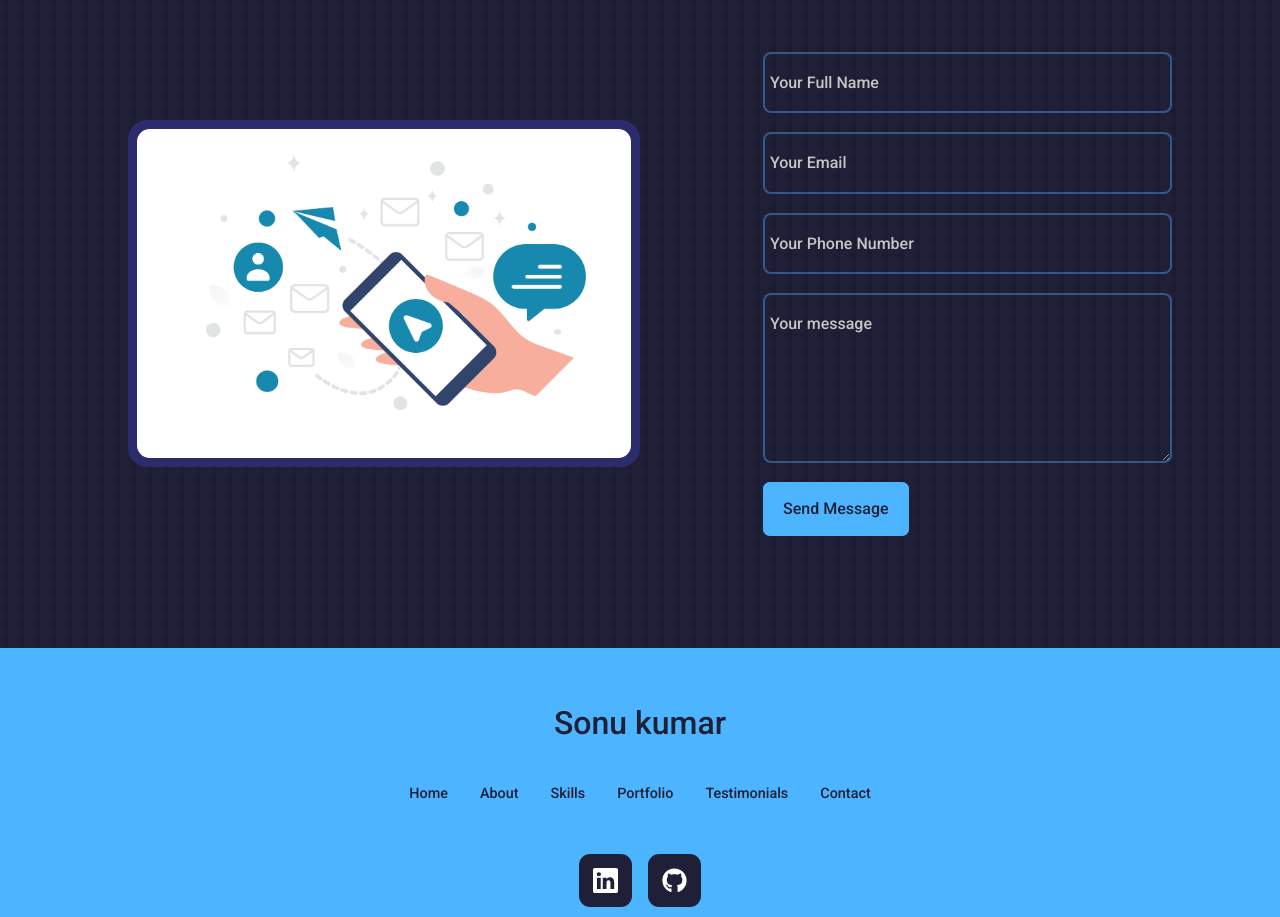
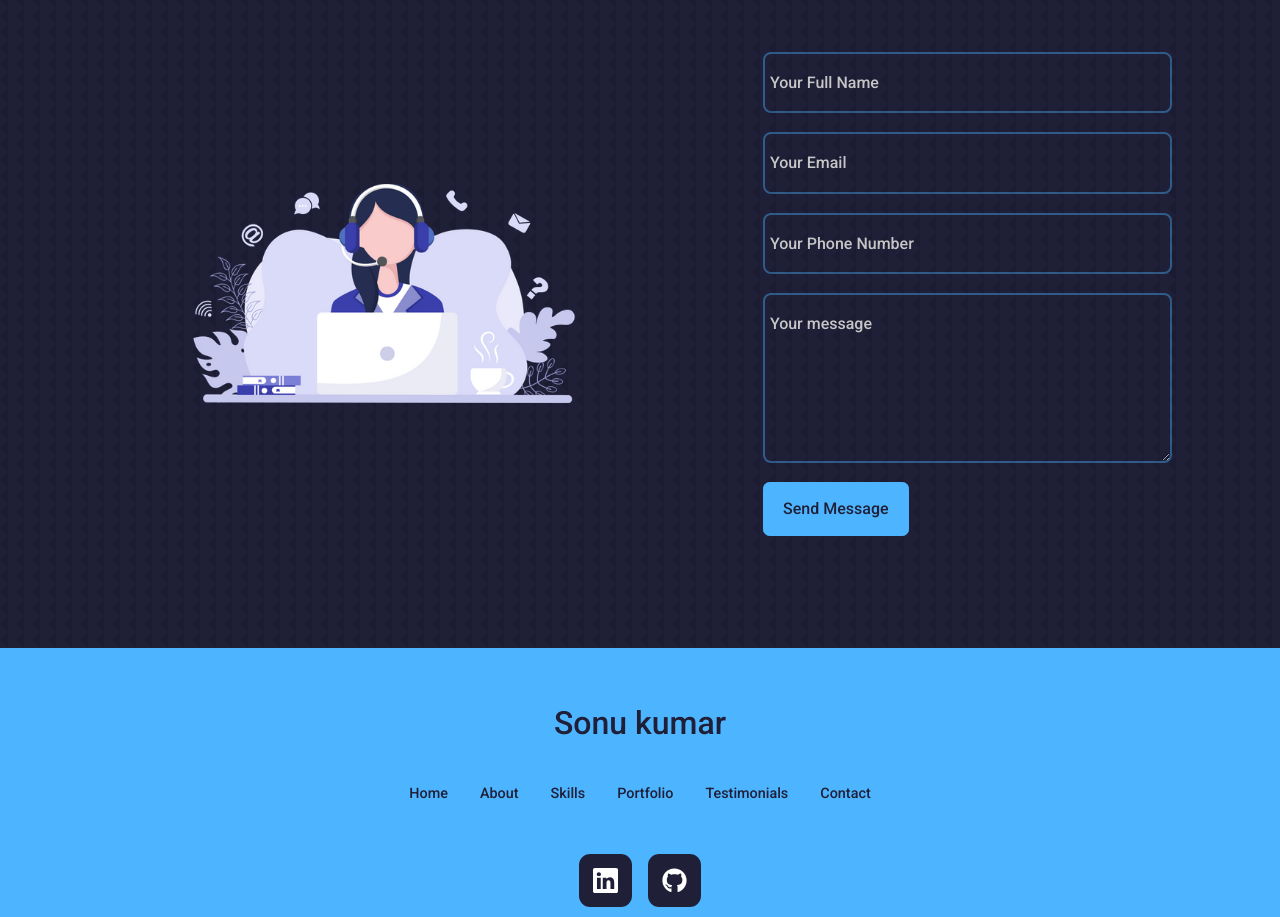
Before and after one commit to Sonu8544/sonukumar, a React (Create React App) app: page / in a window 1280 px wide. Shown: the part 2040-2957 px from the top of the page. Built offline with nearby package versions, Linux system fonts and the light colour scheme.

Commit message:
fix image contact us

```diff
--- a/src/components/contact/Contact.jsx
+++ b/src/components/contact/Contact.jsx
@@ -1,6 +1,7 @@
 import React, { useRef, useState } from 'react';
 import emailjs from '@emailjs/browser';
-import contactImage from '../../assets/contact-me.jpg'
+// import contactImage from '../../assets/contact-me.jpg'
+import contactImage from '../../assets/contact-me.webp'
 import './contact.css';
 
 const Contact = () => {
--- a/src/components/contact/contact.css
+++ b/src/components/contact/contact.css
@@ -13,21 +13,30 @@
 }
 
 .contact__option img {
-    border-radius: .8rem;
+  border-radius: 0.8rem;
 }
 
 .contact__option {
-    background: var(--color-bg-variant);
-    padding: .5rem;
+  /* background: var(--color-bg-variant); */
+  padding: 0.5rem;
   border-radius: 1.2rem;
   text-align: center;
-    border: 1px solid transparent;
+  /* border: 1px solid transparent; */
   transition: var(--transition);
 }
 
 .contact__option:hover {
   background: transparent;
   border-color: var(--color-primary-variant);
+}
+
+.contact__option:hover img {
+  transform: scale(1.2);
+  transition: transform 0.3s ease-in-out; /* Adjust the duration and timing function as needed */
+}
+
+.contact__option img {
+  transition: transform 0.3s ease-in-out; /* Ensure the transition is also applied in the normal state */
 }
 
 .contact__option-icon {
```
Also changed, not shown: src/assets/contact-me.webp (added), src/assets/contact-mee.jpg (renamed from src/assets/contact-me.jpg). Lines whose indentation alone changed are shown as unchanged.
